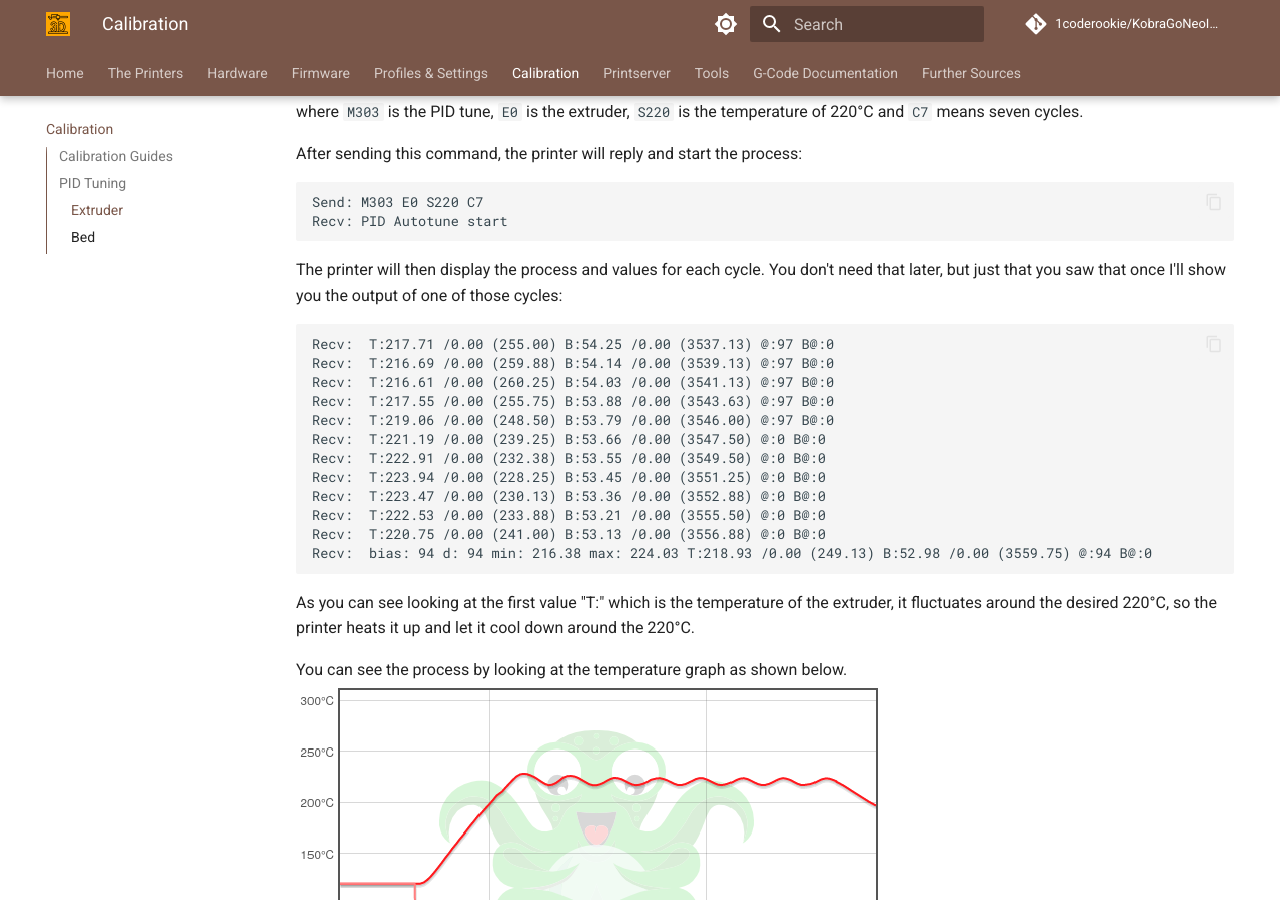
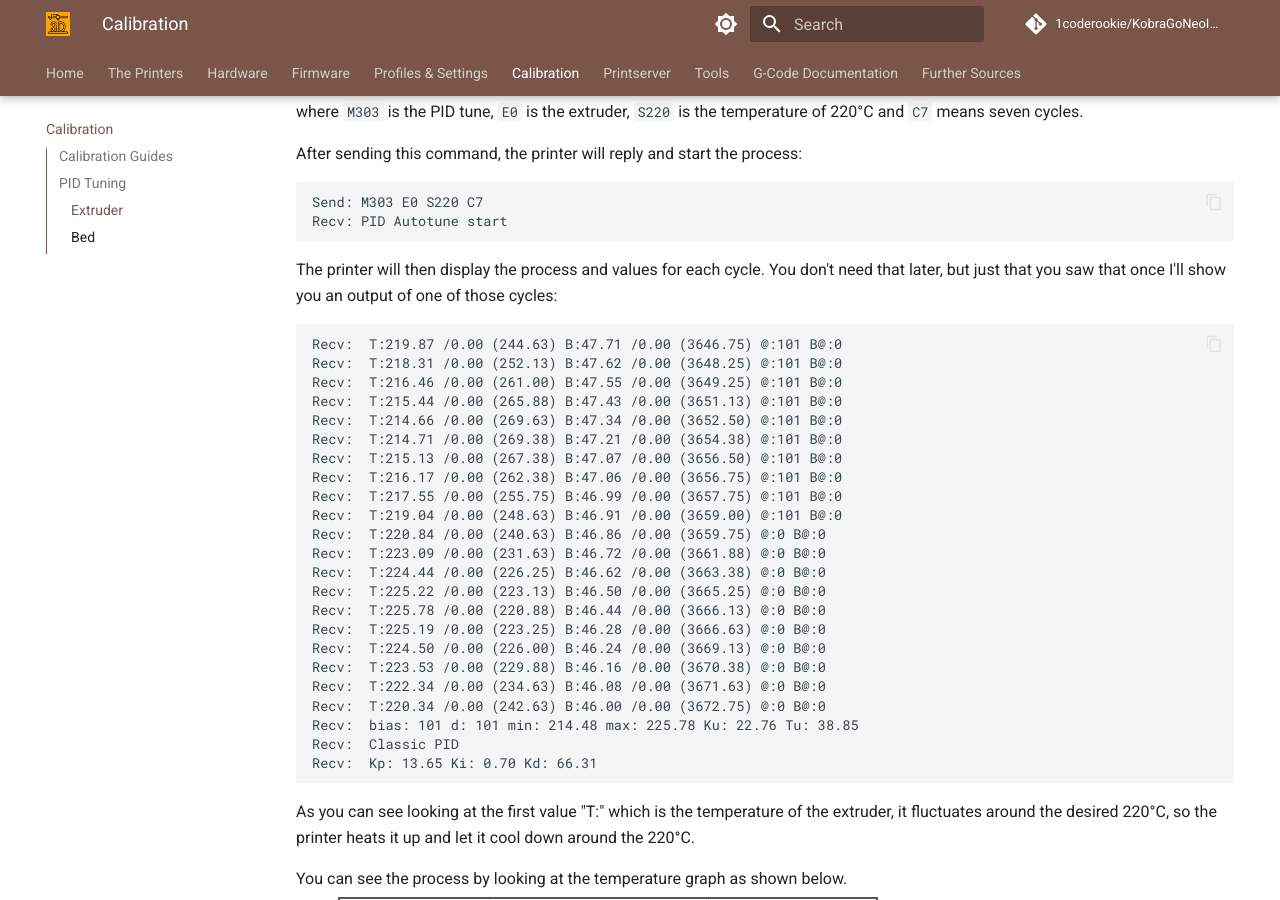
Before and after one commit to 1coderookie/KobraGoNeoInsights, an MkDocs documentation site: the page built from docs/calibration.md, in a window 1280 px wide and 900 px high, scrolled down 1291 px. Built offline with MkDocs 1.6.1 and Material for MkDocs 9.7.7, drawn with Linux system fonts in a browser that asks for light colours; comment, search, counter and statistics services are not loaded.

Commit message:
Update calibration.md

````diff
--- a/docs/calibration.md
+++ b/docs/calibration.md
@@ -46,20 +46,31 @@ Send: M303 E0 S220 C7
 Recv: PID Autotune start
 ```
 
-The printer will then display the process and values for each cycle. You don't need that later, but just that you saw that once I'll show you the output of one of those cycles:
+The printer will then display the process and values for each cycle. You don't need that later, but just that you saw that once I'll show you an output of one of those cycles:
 ```
-Recv:  T:217.71 /0.00 (255.00) B:54.25 /0.00 (3537.13) @:97 B@:0
-Recv:  T:216.69 /0.00 (259.88) B:54.14 /0.00 (3539.13) @:97 B@:0
-Recv:  T:216.61 /0.00 (260.25) B:54.03 /0.00 (3541.13) @:97 B@:0
-Recv:  T:217.55 /0.00 (255.75) B:53.88 /0.00 (3543.63) @:97 B@:0
-Recv:  T:219.06 /0.00 (248.50) B:53.79 /0.00 (3546.00) @:97 B@:0
-Recv:  T:221.19 /0.00 (239.25) B:53.66 /0.00 (3547.50) @:0 B@:0
-Recv:  T:222.91 /0.00 (232.38) B:53.55 /0.00 (3549.50) @:0 B@:0
-Recv:  T:223.94 /0.00 (228.25) B:53.45 /0.00 (3551.25) @:0 B@:0
-Recv:  T:223.47 /0.00 (230.13) B:53.36 /0.00 (3552.88) @:0 B@:0
-Recv:  T:222.53 /0.00 (233.88) B:53.21 /0.00 (3555.50) @:0 B@:0
-Recv:  T:220.75 /0.00 (241.00) B:53.13 /0.00 (3556.88) @:0 B@:0
-Recv:  bias: 94 d: 94 min: 216.38 max: 224.03 T:218.93 /0.00 (249.13) B:52.98 /0.00 (3559.75) @:94 B@:0
+Recv:  T:219.87 /0.00 (244.63) B:47.71 /0.00 (3646.75) @:101 B@:0
+Recv:  T:218.31 /0.00 (252.13) B:47.62 /0.00 (3648.25) @:101 B@:0
+Recv:  T:216.46 /0.00 (261.00) B:47.55 /0.00 (3649.25) @:101 B@:0
+Recv:  T:215.44 /0.00 (265.88) B:47.43 /0.00 (3651.13) @:101 B@:0
+Recv:  T:214.66 /0.00 (269.63) B:47.34 /0.00 (3652.50) @:101 B@:0
+Recv:  T:214.71 /0.00 (269.38) B:47.21 /0.00 (3654.38) @:101 B@:0
+Recv:  T:215.13 /0.00 (267.38) B:47.07 /0.00 (3656.50) @:101 B@:0
+Recv:  T:216.17 /0.00 (262.38) B:47.06 /0.00 (3656.75) @:101 B@:0
+Recv:  T:217.55 /0.00 (255.75) B:46.99 /0.00 (3657.75) @:101 B@:0
+Recv:  T:219.04 /0.00 (248.63) B:46.91 /0.00 (3659.00) @:101 B@:0
+Recv:  T:220.84 /0.00 (240.63) B:46.86 /0.00 (3659.75) @:0 B@:0
+Recv:  T:223.09 /0.00 (231.63) B:46.72 /0.00 (3661.88) @:0 B@:0
+Recv:  T:224.44 /0.00 (226.25) B:46.62 /0.00 (3663.38) @:0 B@:0
+Recv:  T:225.22 /0.00 (223.13) B:46.50 /0.00 (3665.25) @:0 B@:0
+Recv:  T:225.78 /0.00 (220.88) B:46.44 /0.00 (3666.13) @:0 B@:0
+Recv:  T:225.19 /0.00 (223.25) B:46.28 /0.00 (3666.63) @:0 B@:0
+Recv:  T:224.50 /0.00 (226.00) B:46.24 /0.00 (3669.13) @:0 B@:0
+Recv:  T:223.53 /0.00 (229.88) B:46.16 /0.00 (3670.38) @:0 B@:0
+Recv:  T:222.34 /0.00 (234.63) B:46.08 /0.00 (3671.63) @:0 B@:0
+Recv:  T:220.34 /0.00 (242.63) B:46.00 /0.00 (3672.75) @:0 B@:0
+Recv:  bias: 101 d: 101 min: 214.48 max: 225.78 Ku: 22.76 Tu: 38.85
+Recv:  Classic PID
+Recv:  Kp: 13.65 Ki: 0.70 Kd: 66.31
 ```
 As you can see looking at the first value "T:" which is the temperature of the extruder, it fluctuates around the desired 220°C, so the printer heats it up and let it cool down around the 220°C.
 
````
